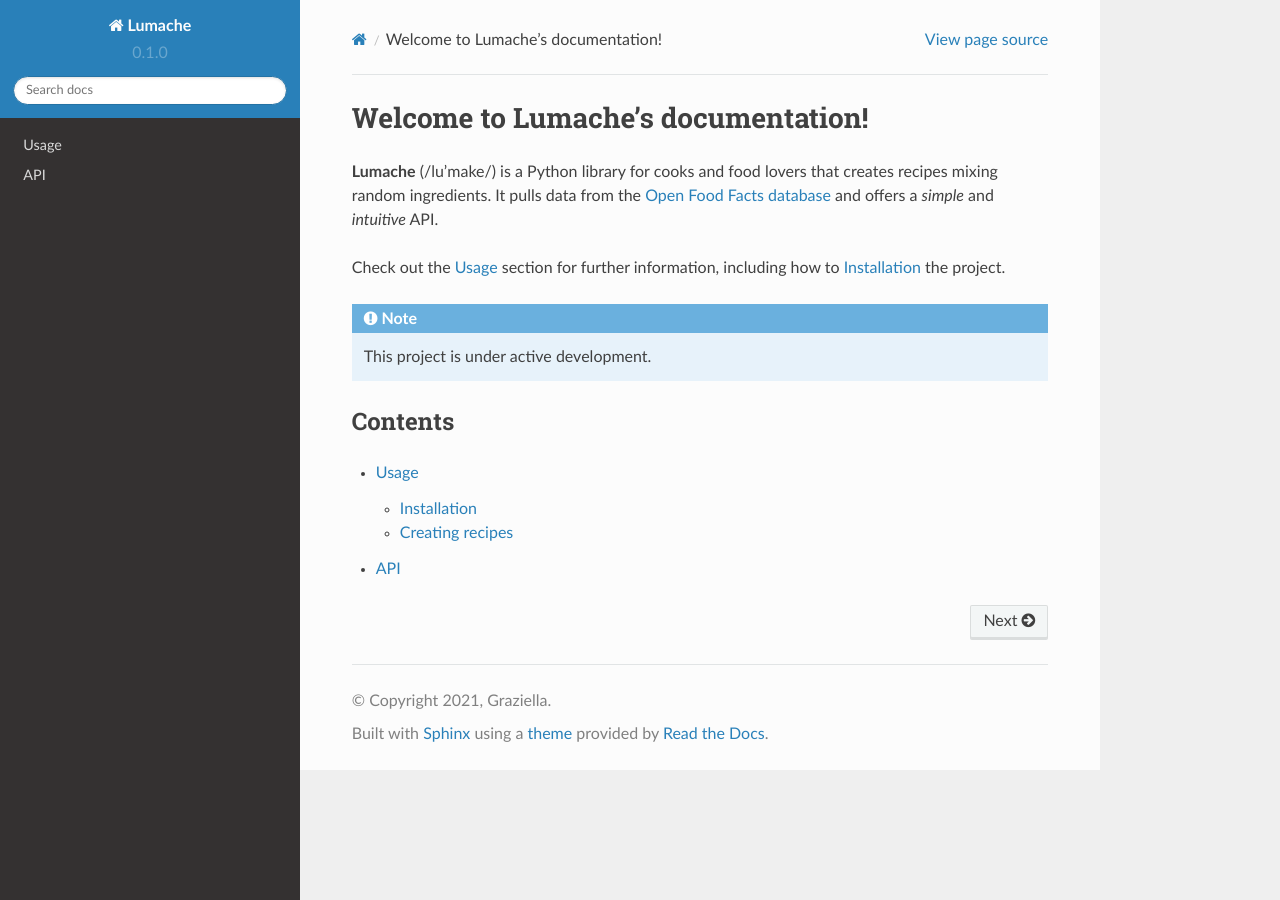
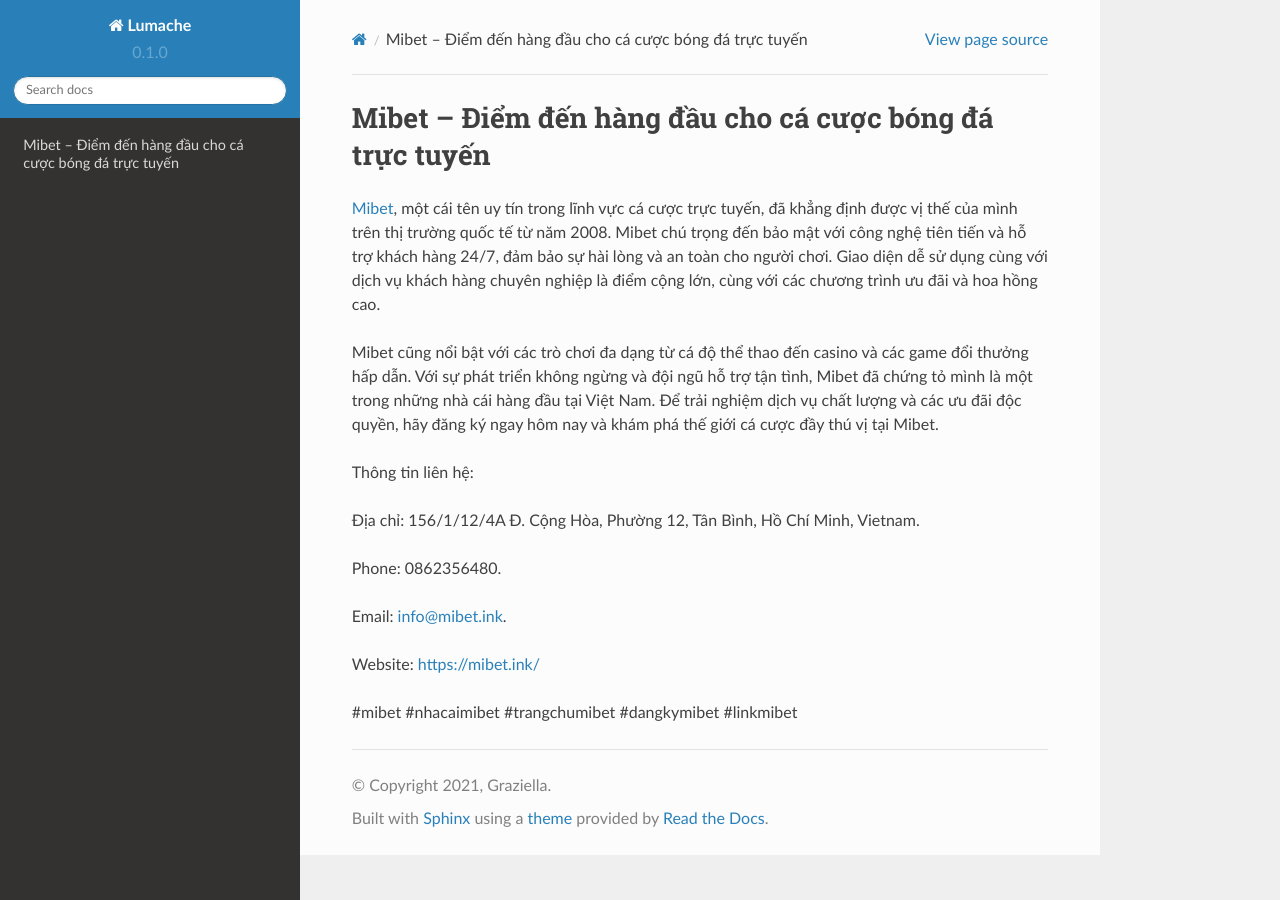
Before and after one commit to vanthanhtuan2022/mibetink, a Sphinx documentation site: the page built from docs/source/index.rst, in a window 1280 px wide. Built offline with Sphinx 7.4.7 and the Read the Docs theme 2.0.0, drawn with Linux system fonts in a browser that asks for light colours.

Commit message:
Update index.rst

```diff
--- a/docs/source/index.rst
+++ b/docs/source/index.rst
@@ -1,22 +1,18 @@
-Welcome to Lumache's documentation!
+Mibet – Điểm đến hàng đầu cho cá cược bóng đá trực tuyến
 ===================================
 
-**Lumache** (/lu'make/) is a Python library for cooks and food lovers
-that creates recipes mixing random ingredients.
-It pulls data from the `Open Food Facts database <https://world.openfoodfacts.org/>`_
-and offers a *simple* and *intuitive* API.
+`Mibet <https://mibet.ink/>`_, một cái tên uy tín trong lĩnh vực cá cược trực tuyến, đã khẳng định được vị thế của mình trên thị trường quốc tế từ năm 2008. Mibet chú trọng đến bảo mật với công nghệ tiên tiến và hỗ trợ khách hàng 24/7, đảm bảo sự hài lòng và an toàn cho người chơi. Giao diện dễ sử dụng cùng với dịch vụ khách hàng chuyên nghiệp là điểm cộng lớn, cùng với các chương trình ưu đãi và hoa hồng cao.
 
-Check out the :doc:`usage` section for further information, including
-how to :ref:`installation` the project.
+Mibet cũng nổi bật với các trò chơi đa dạng từ cá độ thể thao đến casino và các game đổi thưởng hấp dẫn. Với sự phát triển không ngừng và đội ngũ hỗ trợ tận tình, Mibet đã chứng tỏ mình là một trong những nhà cái hàng đầu tại Việt Nam. Để trải nghiệm dịch vụ chất lượng và các ưu đãi độc quyền, hãy đăng ký ngay hôm nay và khám phá thế giới cá cược đầy thú vị tại Mibet.
 
-.. note::
+Thông tin liên hệ:
 
-   This project is under active development.
+Địa chỉ: 156/1/12/4A Đ. Cộng Hòa, Phường 12, Tân Bình, Hồ Chí Minh, Vietnam.
 
-Contents
---------
+Phone: 0862356480.
 
-.. toctree::
+Email: info@mibet.ink.
 
-   usage
-   api
+Website: https://mibet.ink/
+
+#mibet #nhacaimibet #trangchumibet #dangkymibet #linkmibet
```
